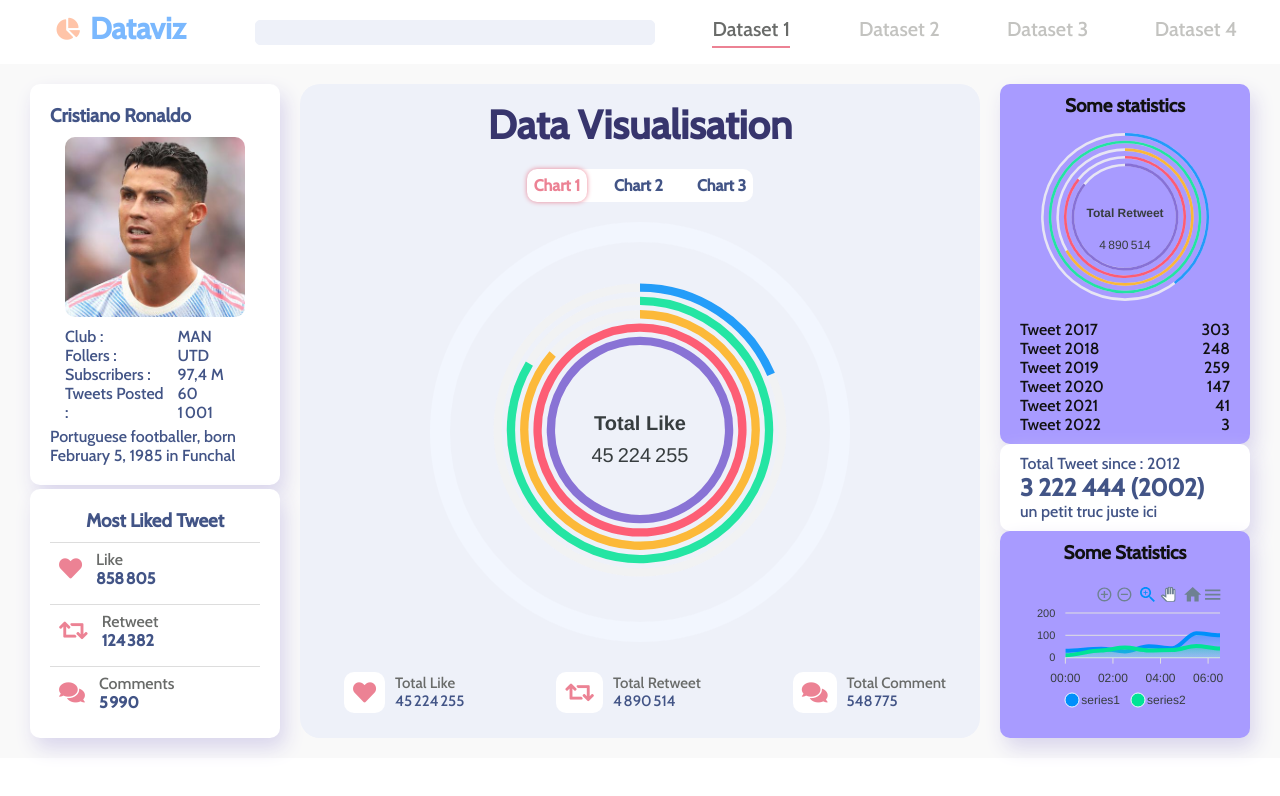
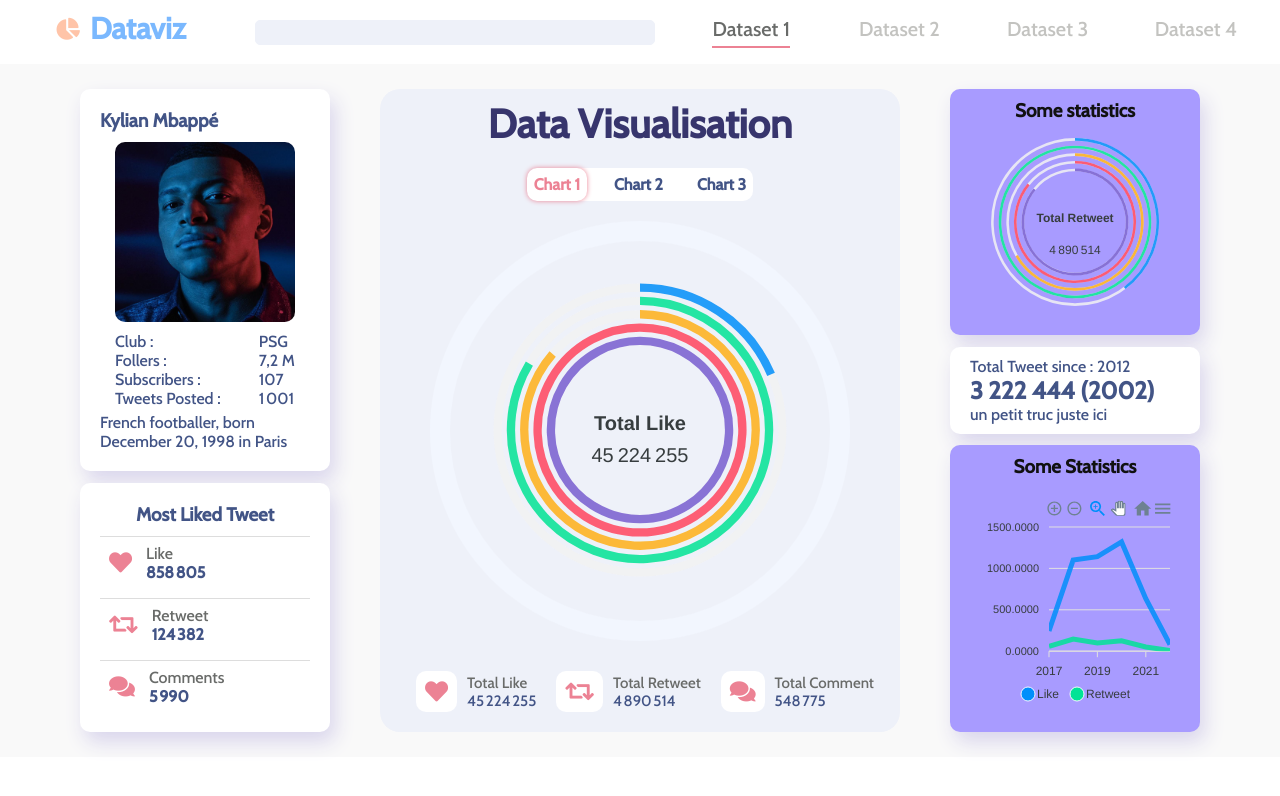
Before and after one commit to Powarox/Front-TwitterDataviz, a Vue app: page / in a window 1280 px wide. Shown: the top 796 px of the page. Built offline with nearby package versions, Linux system fonts and the light colour scheme.

Commit message:
Upgrade ApexLineChart & ApexBarChart

```diff
--- a/src/components/charts/ApexBarChart.vue
+++ b/src/components/charts/ApexBarChart.vue
@@ -56,11 +56,6 @@
                 xaxis: {
                     categories: years,
                 },
-                // yaxis: {
-                //     title: {
-                //         text: '$ (thousands)'
-                //     }
-                // },
                 fill: {
                     opacity: 1
                 },
--- a/src/components/charts/ApexLineChart.vue
+++ b/src/components/charts/ApexLineChart.vue
@@ -9,18 +9,30 @@
 
     export default {
         name: 'ApexLineChart',
+        props: ['id', 'data', 'height'],
         mounted() {
+            let years = [];
+            let like = [];
+            let retweet = [];
+
+            for(let i in this.data) {
+                years.push(i);
+                like.push(this.data[i].Like/10000);
+                retweet.push(this.data[i].Retweet/10000);
+            }
+
+
             var options = {
                 series: [{
-                    name: 'series1',
-                    data: [31, 40, 28, 51, 42, 109, 100]
+                    name: 'Like',
+                    data: like
                 }, {
-                    name: 'series2',
-                    data: [11, 32, 45, 32, 34, 52, 41]
+                    name: 'Retweet',
+                    data: retweet
                 }],
                 chart: {
-                    // height: 350,
-                    type: 'area'
+                    height: this.height,
+                    // type: 'area'
                 },
                 dataLabels: {
                     enabled: false
@@ -30,16 +42,16 @@
                 },
                 xaxis: {
                     type: 'datetime',
-                    categories: ["2018-09-19T00:00:00.000Z", "2018-09-19T01:30:00.000Z", "2018-09-19T02:30:00.000Z", "2018-09-19T03:30:00.000Z", "2018-09-19T04:30:00.000Z", "2018-09-19T05:30:00.000Z", "2018-09-19T06:30:00.000Z"]
+                    categories: years
                 },
                 tooltip: {
                     x: {
-                        format: 'dd/MM/yy HH:mm'
+                        format: 'yy'
                     },
                 },
             };
 
-            let chart = new ApexCharts(document.querySelector("#apexLineChart"), options);
+            let chart = new ApexCharts(document.querySelector("#" + this.id), options);
             chart.render();
         },
     }
--- a/src/components/slidebar/SlideBarRight.vue
+++ b/src/components/slidebar/SlideBarRight.vue
@@ -3,15 +3,16 @@
         <div class="slide chart special">
             <h3>Some statistics</h3>
 
-            <div id="apexRightSlideChart">
-                <ApexRadialChart :id="'apexRightSlideChart'" :choose="'Retweet'" :data="dataRadial" :height="200" :font-size="12"/>
+            <div id="apexRightSlideChart1">
+                <ApexRadialChart :id="'apexRightSlideChart1'" :choose="'Retweet'" :data="dataRadial" :height="200" :font-size="12"/>
             </div>
 
-            <div class="item" v-for="(item, id) in this.dataRadial" v-bind:key="item.Tweet">
+            <!-- <div class="item" v-for="(item, id) in this.dataRadial" v-bind:key="item.Tweet">
                 <p>Tweet {{ id }}</p>
                 <p>{{ item.Tweet }}</p>
-            </div>
+            </div> -->
         </div>
+
         <div class="slide">
             <p>Total Tweet since : 2012</p>
             <h2>3 222 444 <span>(2002)</span></h2>
@@ -21,7 +22,9 @@
         <div class="slide chart special">
             <h3>Some Statistics</h3>
             <br>
-            <ApexLineChart/>
+            <div id="apexRightSlideChart2">
+                <ApexLineChart :id="'apexRightSlideChart2'" :data="dataRadial" :height="210"/>
+            </div>
         </div>
 
         <!-- <div class="slide disclaimer special">
--- a/src/views/Dataset1.vue
+++ b/src/views/Dataset1.vue
@@ -60,23 +60,23 @@
                 chart2: false,
                 chart3: false,
 
+                description: {
+                    'title': 'Kylian Mbappé',
+                    'img': 'dataset1',
+                    'club': 'PSG',
+                    'followers': '7,2 M',
+                    'sub': '107',
+                    'text': 'French footballer, born December 20, 1998 in Paris',
+                },
+
                 // description: {
-                //     'title': 'Kylian Mbappé',
-                //     'img': 'dataset1',
-                //     'club': 'PSG',
-                //     'followers': '7,2 M',
-                //     'sub': '107',
-                //     'text': 'French footballer, born December 20, 1998 in Paris',
+                //     'title': 'Cristiano Ronaldo',
+                //     'img': 'dataset2',
+                //     'club': 'MAN UTD',
+                //     'followers': '97,4 M',
+                //     'sub': '60',
+                //     'text': 'Portuguese footballer, born February 5, 1985 in Funchal',
                 // },
-
-                description: {
-                    'title': 'Cristiano Ronaldo',
-                    'img': 'dataset2',
-                    'club': 'MAN UTD',
-                    'followers': '97,4 M',
-                    'sub': '60',
-                    'text': 'Portuguese footballer, born February 5, 1985 in Funchal',
-                },
 
                 // description: {
                 //     'title': 'Neymar Jr',
@@ -136,12 +136,12 @@
 
 <style lang="css" scoped>
     #dataset1 {
-        padding: 20px 30px;
-        /* padding: 25px 80px; */
+        /* padding: 20px 30px; */
+        padding: 25px 80px;
         display: grid;
         grid-template-columns: 250px 1fr 250px;
-        /* grid-gap: 50px; */
-        grid-gap: 20px;
+        grid-gap: 50px;
+        /* grid-gap: 20px; */
         background: #F9F9F9;
     }
 
--- /dev/null
+++ b/vue.config.js
@@ -0,0 +1,3 @@
+module.exports = {
+    publicPath: '',
+}
```
